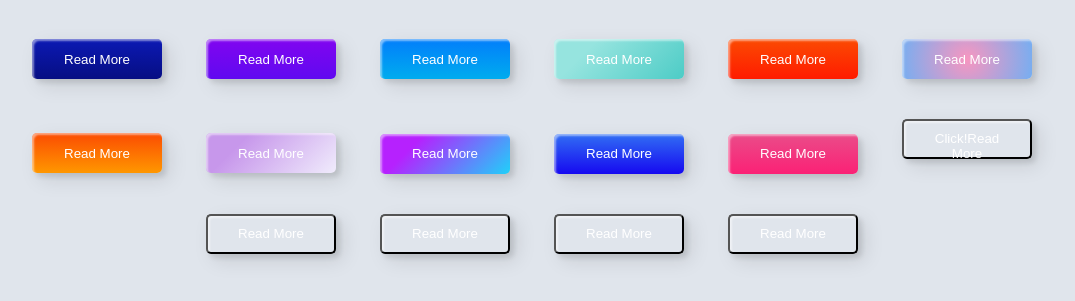
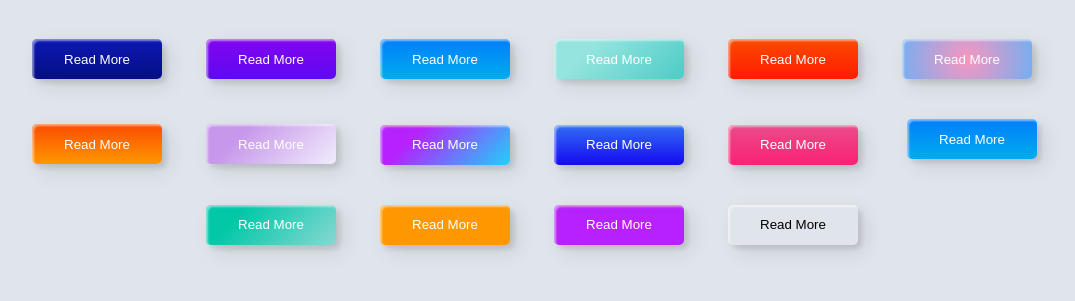
Before and after one commit to ratulraihanrobin/Animation-Button-1.0, a plain HTML site: page index.html in a window 1280 px wide. Shown: the part 113-414 px from the top of the page, without its empty margins (108-1183 px from the left). Drawn offline with Linux system fonts and the light colour scheme.

Commit message:
add more five animation button

```diff
--- a/style.css
+++ b/style.css
@@ -562,3 +562,207 @@ background: linear-gradient(0deg, rgba(2,126,251,1) 0%,  rgba(0,3,255,1)100%);
   81% { -webkit-transform: scale(4) rotate(45deg); opacity: 1; }
   100% { -webkit-transform: scale(50) rotate(45deg); opacity: 0; }
 }
+
+/* btn_12 */
+.btn-12{
+  position: relative;
+  right: 20px;
+  bottom: 20px;
+  border:none;
+  box-shadow: none;
+  width: 130px;
+  height: 40px;
+  line-height: 42px;
+  -webkit-perspective: 230px;
+  perspective: 230px;
+}
+.btn-12 span {
+  background: linear-gradient(0deg, rgba(0,172,238,1) 0%, rgba(2,126,251,1) 100%);
+  display: block;
+  position: absolute;
+  width: 130px;
+  height: 40px;
+  box-shadow:inset 2px 2px 2px 0px rgba(255,255,255,.5),
+   7px 7px 20px 0px rgba(0,0,0,.1),
+   4px 4px 5px 0px rgba(0,0,0,.1);
+  border-radius: 5px;
+  margin:0;
+  text-align: center;
+  transition: all .3s;
+}
+.btn-12 span:nth-child(1) {
+  box-shadow:
+   -7px -7px 20px 0px #fff9,
+   -4px -4px 5px 0px #fff9,
+   7px 7px 20px 0px #0002,
+   4px 4px 5px 0px #0001;
+  -webkit-transform: rotateX(90deg);
+  -moz-transform: rotateX(90deg);
+  transform: rotateX(90deg);
+  -webkit-transform-origin: 50% 50% -20px;
+  -moz-transform-origin: 50% 50% -20px;
+  transform-origin: 50% 50% -20px;
+}
+.btn-12 span:nth-child(2) {
+  -webkit-transform: rotateX(0deg);
+  -moz-transform: rotateX(0deg);
+  transform: rotateX(0deg);
+  -webkit-transform-origin: 50% 50% -20px;
+  -moz-transform-origin: 50% 50% -20px;
+  transform-origin: 50% 50% -20px;
+}
+.btn-12:hover span:nth-child(1) {
+  box-shadow:inset 2px 2px 2px 0px rgba(255,255,255,.5),
+   7px 7px 20px 0px rgba(0,0,0,.1),
+   4px 4px 5px 0px rgba(0,0,0,.1);
+  -webkit-transform: rotateX(0deg);
+  -moz-transform: rotateX(0deg);
+  transform: rotateX(0deg);
+}
+.btn-12:hover span:nth-child(2) {
+  box-shadow:inset 2px 2px 2px 0px rgba(255,255,255,.5),
+   7px 7px 20px 0px rgba(0,0,0,.1),
+   4px 4px 5px 0px rgba(0,0,0,.1);
+ color: transparent;
+  -webkit-transform: rotateX(-90deg);
+  -moz-transform: rotateX(-90deg);
+  transform: rotateX(-90deg);
+}
+
+
+/* btn-13 */
+.btn-13 {
+  background-color: #89d8d3;
+background-image: linear-gradient(315deg, #89d8d3 0%, #03c8a8 74%);
+  border: none;
+  z-index: 1;
+}
+.btn-13:after {
+  position: absolute;
+  content: "";
+  width: 100%;
+  height: 0;
+  bottom: 0;
+  left: 0;
+  z-index: -1;
+  border-radius: 5px;
+   background-color: #4dccc6;
+background-image: linear-gradient(315deg, #4dccc6 0%, #96e4df 74%);
+  box-shadow:
+   -7px -7px 20px 0px #fff9,
+   -4px -4px 5px 0px #fff9,
+   7px 7px 20px 0px #0002,
+   4px 4px 5px 0px #0001;
+  transition: all 0.3s ease;
+}
+.btn-13:hover {
+  color: #fff;
+}
+.btn-13:hover:after {
+  top: 0;
+  height: 100%;
+}
+.btn-13:active {
+  top: 2px;
+}
+
+
+/* btn-14 */
+.btn-14 {
+  background: rgb(255,151,0);
+  border: none;
+  z-index: 1;
+}
+.btn-14:after {
+  position: absolute;
+  content: "";
+  width: 100%;
+  height: 0;
+  top: 0;
+  left: 0;
+  z-index: -1;
+  border-radius: 5px;
+  background-color: #eaf818;
+  background-image: linear-gradient(315deg, #eaf818 0%, #f6fc9c 74%);
+   box-shadow:inset 2px 2px 2px 0px rgba(255,255,255,.5);
+   7px 7px 20px 0px rgba(0,0,0,.1),
+   4px 4px 5px 0px rgba(0,0,0,.1);
+  transition: all 0.3s ease;
+}
+.btn-14:hover {
+  color: #000;
+}
+.btn-14:hover:after {
+  top: auto;
+  bottom: 0;
+  height: 100%;
+}
+.btn-14:active {
+  top: 2px;
+}
+
+/* btn-15 */
+.btn-15 {
+  background: #b621fe;
+  border: none;
+  z-index: 1;
+}
+.btn-15:after {
+  position: absolute;
+  content: "";
+  width: 0;
+  height: 100%;
+  top: 0;
+  right: 0;
+  z-index: -1;
+  background-color: #663dff;
+  border-radius: 5px;
+   box-shadow:inset 2px 2px 2px 0px rgba(255,255,255,.5),
+   7px 7px 20px 0px rgba(0,0,0,.1),
+   4px 4px 5px 0px rgba(0,0,0,.1);
+  transition: all 0.3s ease;
+}
+.btn-15:hover {
+  color: #fff;
+}
+.btn-15:hover:after {
+  left: 0;
+  width: 100%;
+}
+.btn-15:active {
+  top: 2px;
+}
+
+
+/* btn-16 */
+.btn-16 {
+  border: none;
+  color: #000;
+}
+.btn-16:after {
+  position: absolute;
+  content: "";
+  width: 0;
+  height: 100%;
+  top: 0;
+  left: 0;
+  direction: rtl;
+  z-index: -1;
+  box-shadow:
+   -7px -7px 20px 0px #fff9,
+   -4px -4px 5px 0px #fff9,
+   7px 7px 20px 0px #0002,
+   4px 4px 5px 0px #0001;
+  transition: all 0.3s ease;
+}
+.btn-16:hover {
+  color: #000;
+}
+.btn-16:hover:after {
+  left: auto;
+  right: 0;
+  width: 100%;
+}
+.btn-16:active {
+  top: 2px;
+}
```
